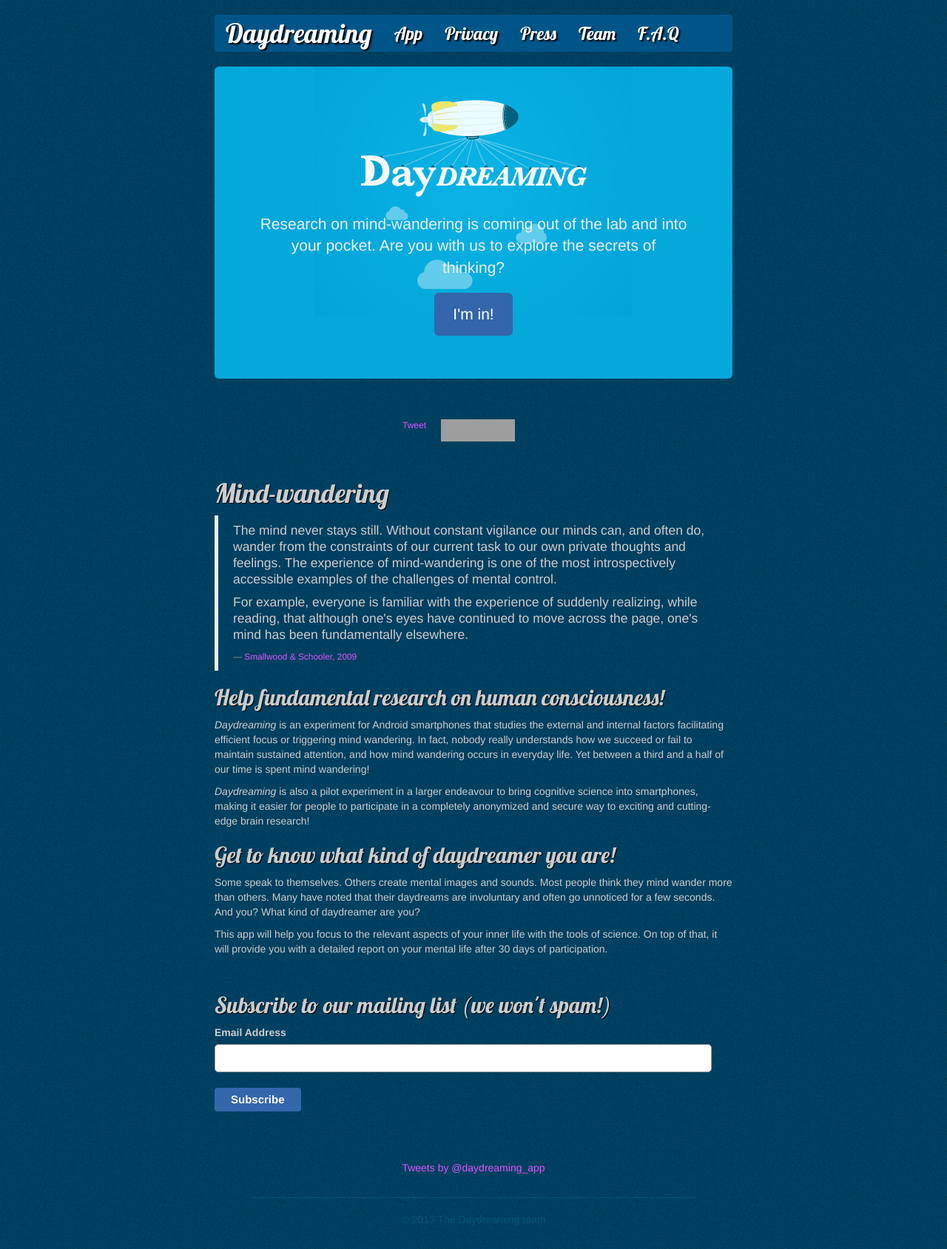
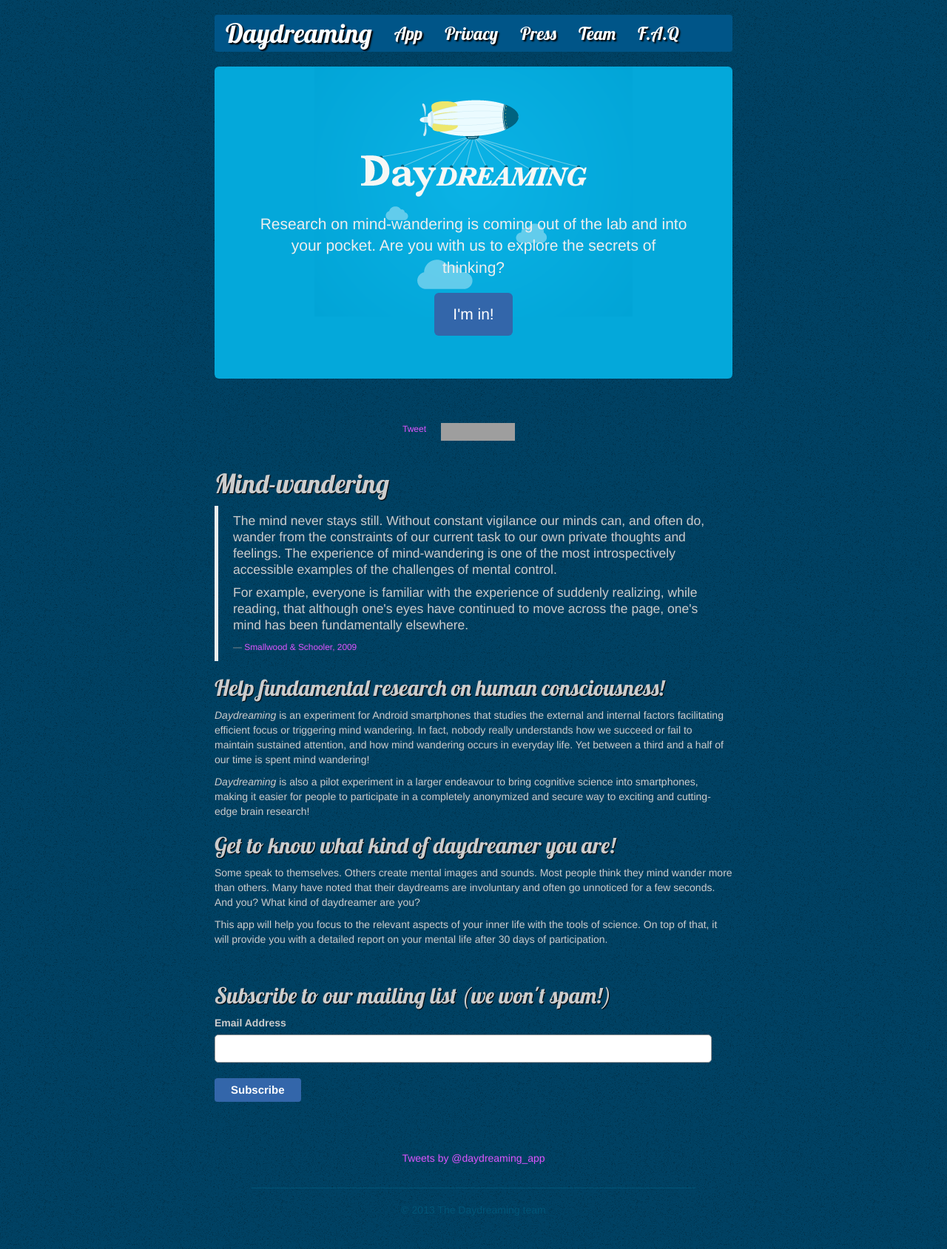
Before and after one commit to daydreaming-experiment/daydreaming-the-app.net, a Jekyll site: the page built from index.html, in a window 1280 px wide. Shown: the whole page at 74% size. Built offline with Jekyll 4.4.1, drawn with Linux system fonts in a browser that asks for light colours; Markdown is read by kramdown in place of the engine named in the settings; comment, search, counter and statistics services are not loaded; grey boxes are pictures that could not be loaded.

Commit message:
More button realigning

```diff
--- a/index.html
+++ b/index.html
@@ -22,7 +22,7 @@
       <script type="text/javascript" src="http://platform.twitter.com/widgets.js"></script>
     </li>
     <li class="fb-like">
-      <iframe src="http://www.facebook.com/plugins/like.php?href=http://daydreaming-the-app.net/&amp;layout=button&amp;show_faces=false&amp;share=true&amp;action=like&amp;font=arial&amp;colorscheme=light&amp;height=80" scrolling="no" frameborder="0" style="border:none; overflow:hidden; width:100px; height:30px;" allowTransparency="true"></iframe>
+      <iframe src="http://www.facebook.com/plugins/like.php?href=http://daydreaming-the-app.net/&amp;layout=button&amp;show_faces=false&amp;share=true&amp;action=like&amp;font=arial&amp;colorscheme=light&amp;height=80" scrolling="no" frameborder="0" style="border:none; overflow:hidden; width:100px; height:24px;" allowTransparency="true"></iframe>
     </li>
   </ul>
 </div>
--- a/static/css/custom.css
+++ b/static/css/custom.css
@@ -159,7 +159,7 @@
 
 ul.like-buttons{
     list-style: none;
-    padding: 25px 0 20px 0;
+    padding: 30px 0 20px 0;
     margin: 0 auto;
     display: inline-block;
 }
@@ -168,6 +168,10 @@
     display: block;
     float: left;
     margin-right: 20px;
+}
+
+li.fb-like {
+  height: 1em;
 }
 
 .twitter {
```
